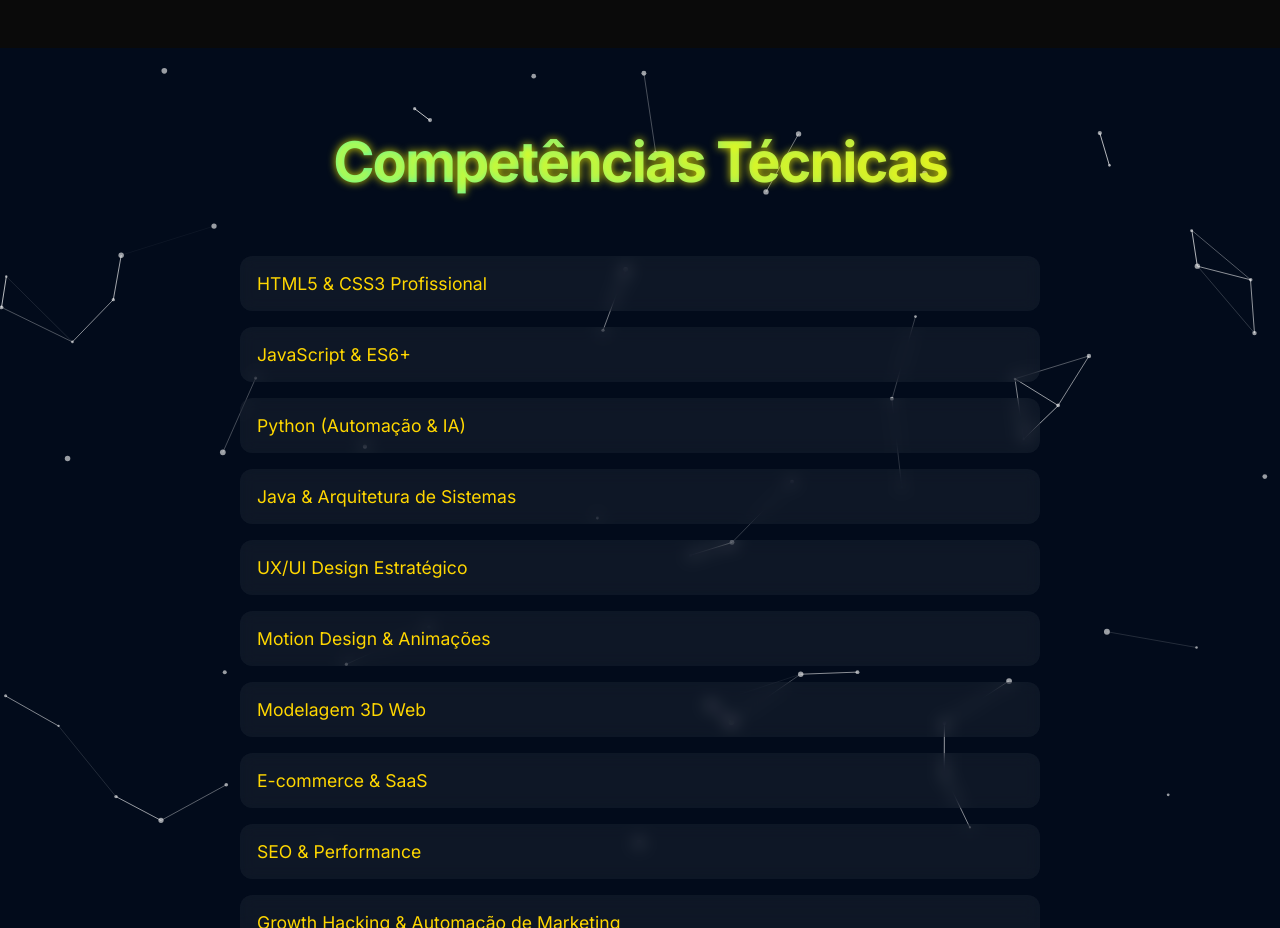
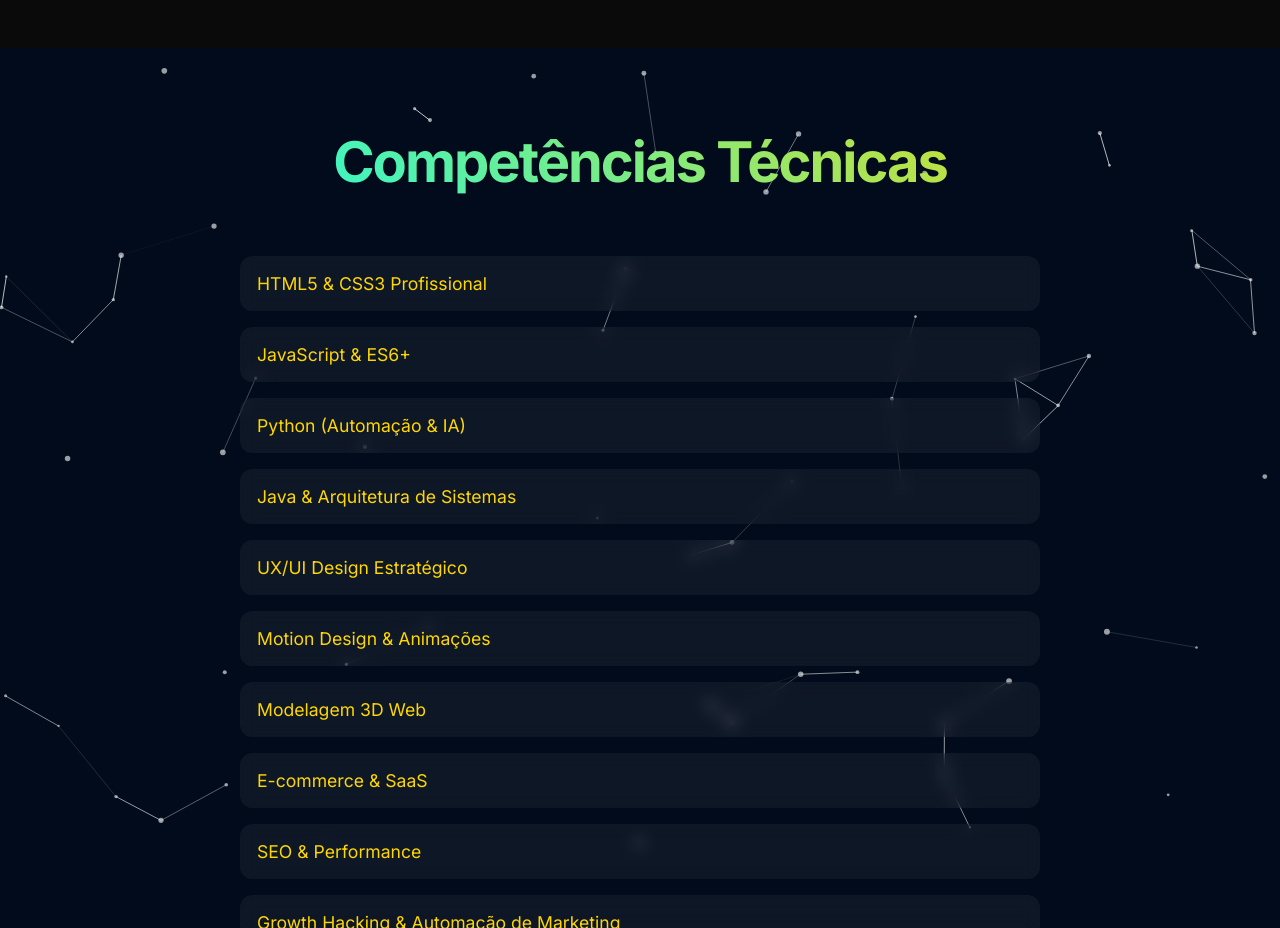
Before and after one commit to betaodopedaco/portifolio-nicolas, a plain HTML site: page index.html in a window 1280 px wide. Shown: the part 1266-2194 px from the top of the page. Drawn offline with Linux system fonts and the light colour scheme; files that its build step writes are made by us from their sources; files whose address does not match are found by name.

Commit message:
Update style.css

```diff
--- a/style.css
+++ b/style.css
@@ -6,7 +6,7 @@
   --primary: #00ffff;
   --accent: #ffd700;
   --bg-skill: #020b1b;
-  --neon-glow: 0 0 8px rgba(255,255,0,0.8);
+8  --neon-glow: 0 0 8px rgba(255,255,0,0.8);
 }
 
 * {
@@ -326,4 +326,4 @@ section.contact {
   background:darkred;
   transform:scale(1.05);
   box-shadow:0 0 30px rgba(255,0,0,0.8);
-  }/* CSS do site aqui */
+  }
```
